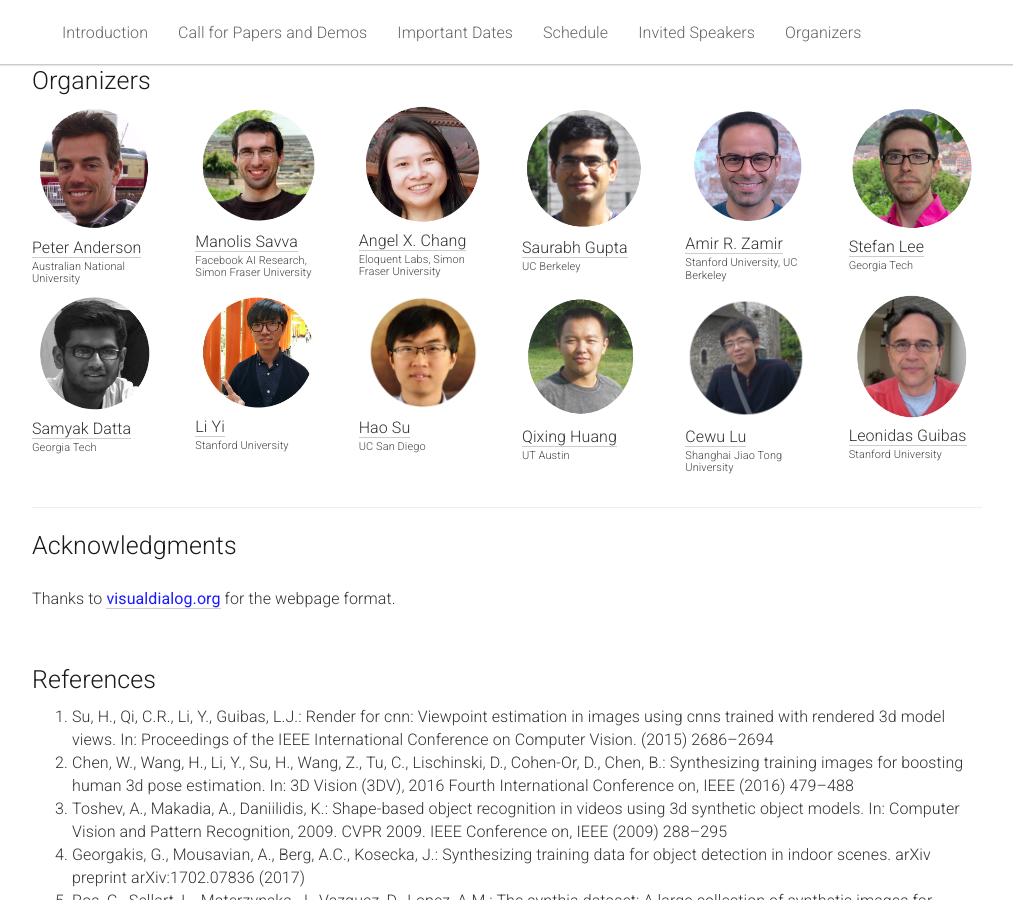
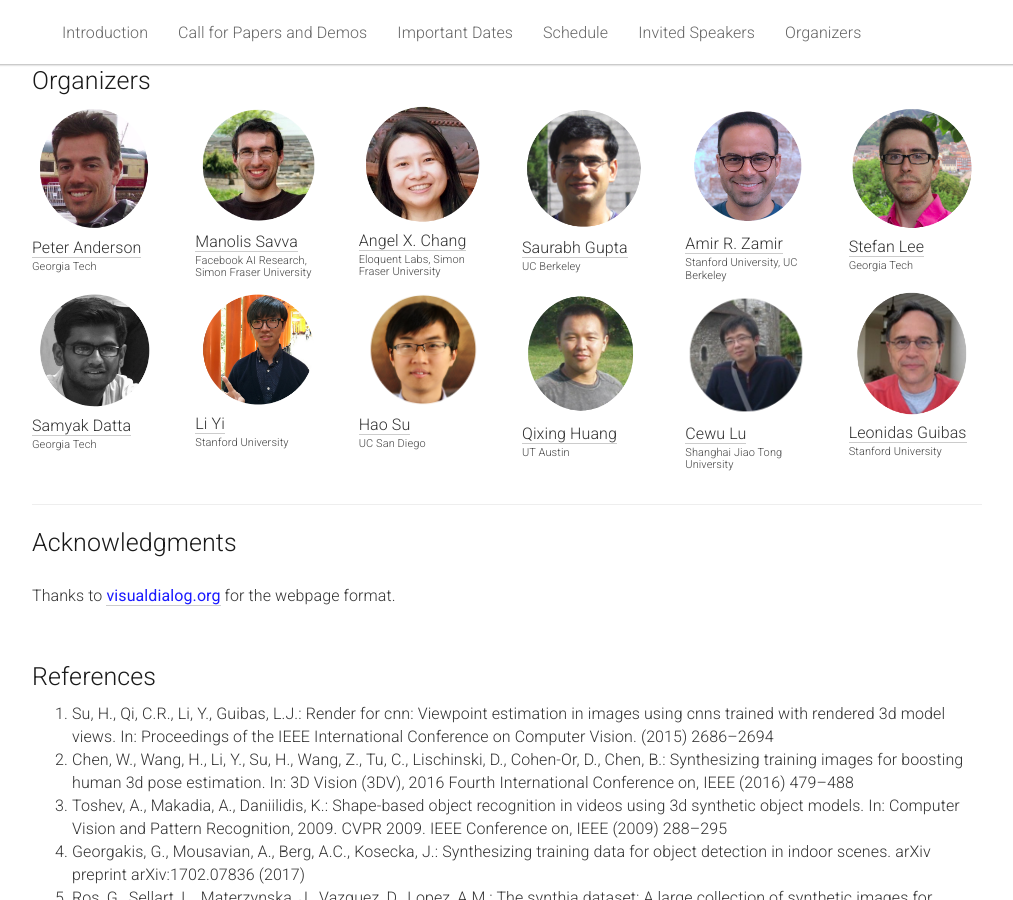
Before and after one commit to eccv18-vlease/eccv18-vlease.github.io, a Jekyll site: the page built from _pages/home.md, in a window 1280 px wide and 900 px high, scrolled down 4641 px. Shown: the whole window, without its empty margins (133-1146 px from the left). Built offline with Jekyll 4.4.1, drawn with Linux system fonts in a browser that asks for light colours.

Commit message:
Update affiliation - Peter Anderson

```diff
--- a/_pages/home.md
+++ b/_pages/home.md
@@ -309,7 +309,7 @@ acknowledgements: ""
     </a>
     <div class="people-name">
       <a href="http://www.panderson.me/">Peter Anderson</a>
-      <h6>Australian National University</h6>
+      <h6>Georgia Tech</h6>
     </div>
   </div>
 
```
